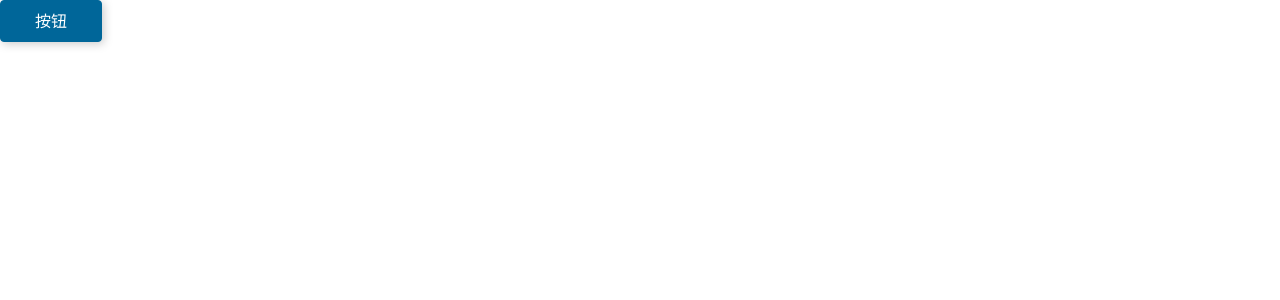
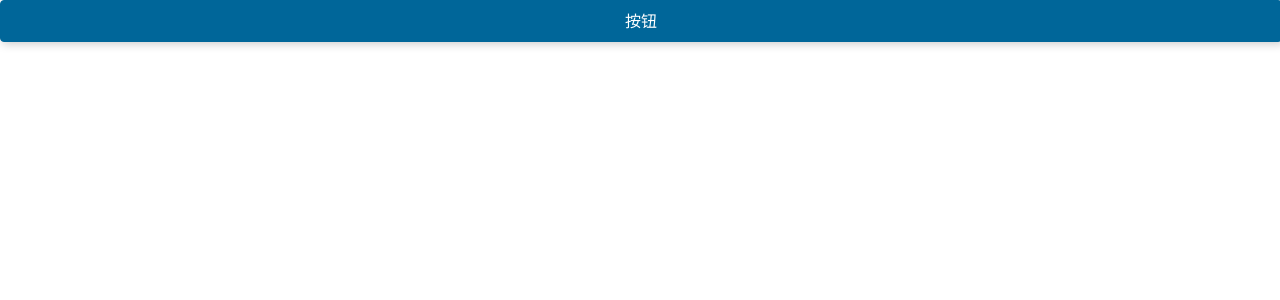
Before and after one commit to PlumDong/react-demo-heima, a React (Create React App) app: page / in a window 1280 px wide. Shown: the top 300 px of the page. Built offline with nearby package versions, Linux system fonts and the light colour scheme.

Commit message:
16. JSX 样式-classnames 库

```diff
--- a/src/index.js
+++ b/src/index.js
@@ -1,28 +1,23 @@
 import React from 'react';
 import ReactDOM from 'react-dom/client';
 import './index.css';
-import App from './App';
 import reportWebVitals from './reportWebVitals';
+import './index.css'
+import classNames from 'classnames'
 
 
-// 数据
+
+// 2. 数据
 const isActive = true;
-const isBlock = false;
+const isBlock = true;
 
-// 类名对象
-const classObject = {
-    button: true,
+// 3. 产生类名
+const className = classNames('button', {
     active: isActive,
     block: isBlock,
-};
+});
 
-// 转换成字符串
-const className = Object.keys(classObject)
-    .filter((key) => classObject[key])
-    .join(' ');
-
-const element =
-    <>{classObject.button && <span className={className}>按钮</span>}</>;
+const element = <span className={className}>按钮</span>;
 
 
 const root = ReactDOM.createRoot(document.getElementById("root"))
```
